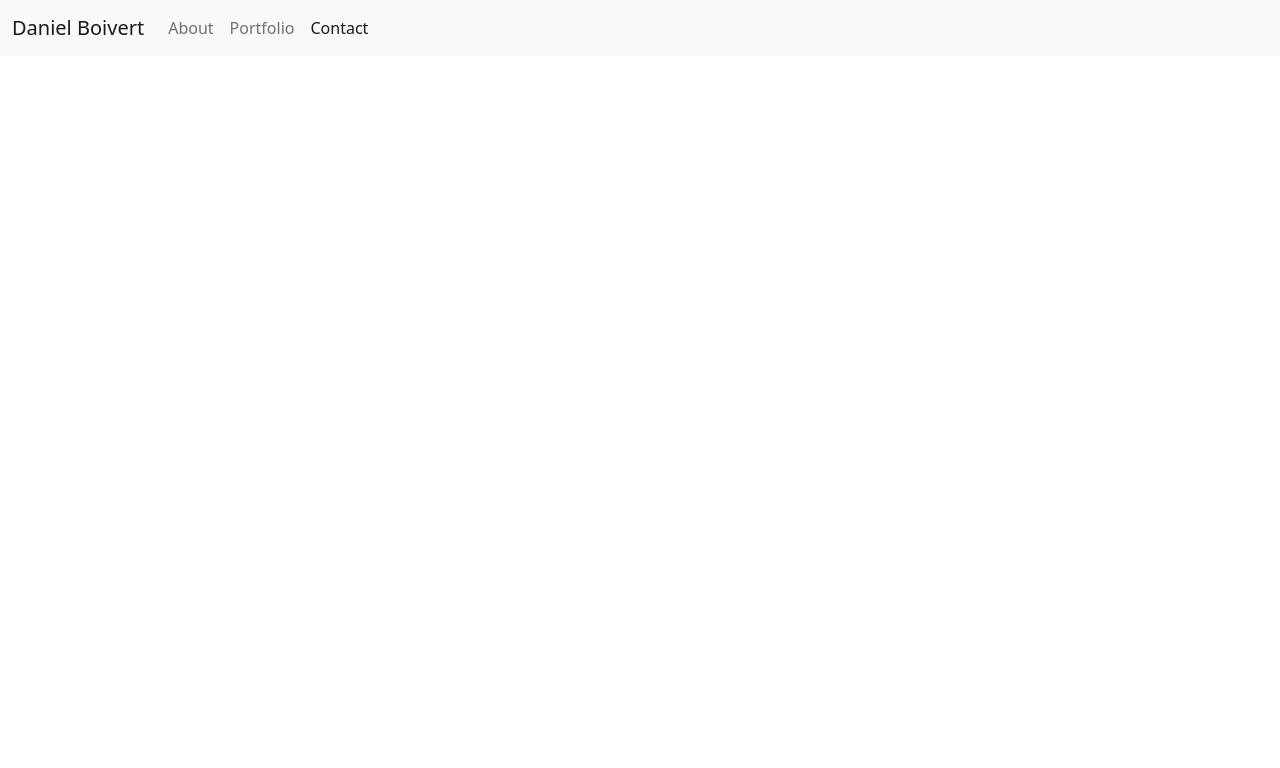
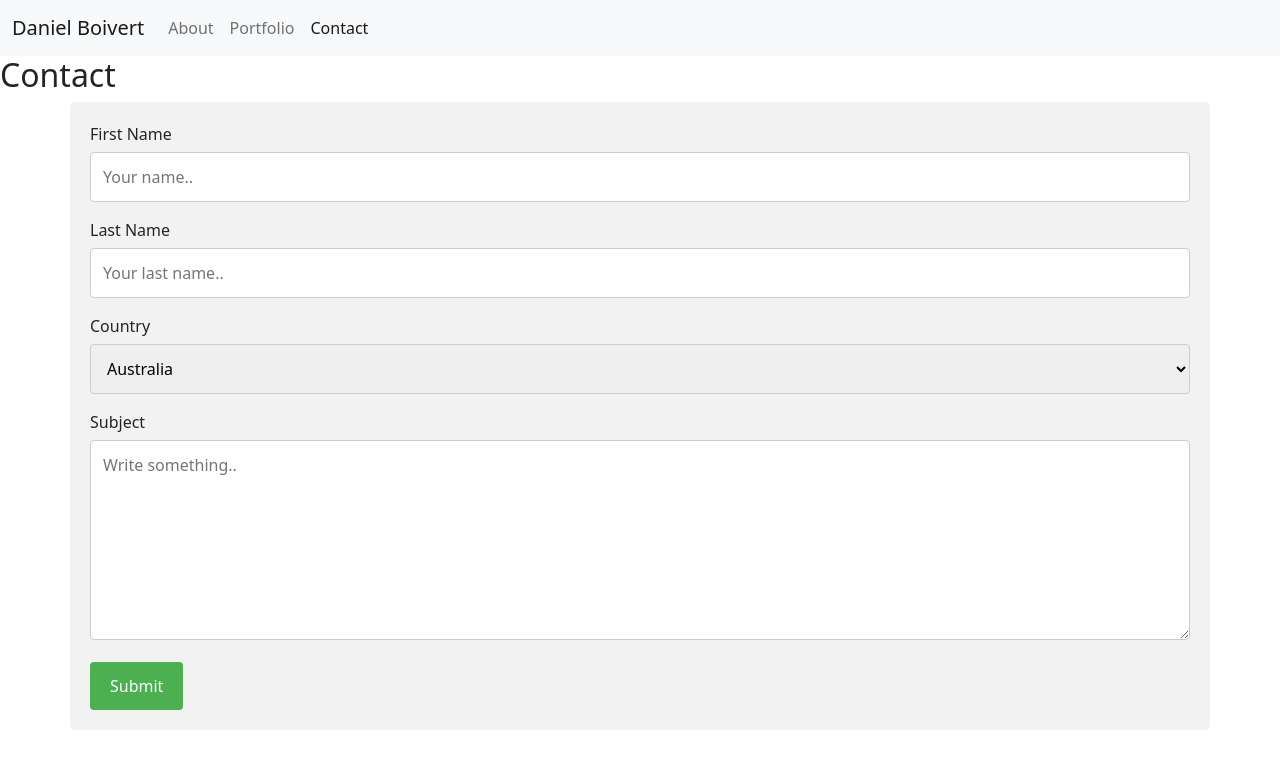
Before and after one commit to dboivert13/homework-2-responsive-portfolio, a plain HTML site: page contact.html in a window 1280 px wide. Drawn offline with nearby package versions, Linux system fonts and the light colour scheme.

Commit message:
portfolio and contact pages with starter code

```diff
--- a/contact.html
+++ b/contact.html
@@ -6,6 +6,7 @@
     <title>Daniel's Portfolio</title>
     <link href="https://cdn.jsdelivr.net/npm/bootstrap@5.0.0-beta1/dist/css/bootstrap.min.css" rel="stylesheet"
         integrity="sha384-giJF6kkoqNQ00vy+HMDP7azOuL0xtbfIcaT9wjKHr8RbDVddVHyTfAAsrekwKmP1" crossorigin="anonymous">
+        <link rel="stylesheet" href="./index/contact.css">
 </head>
 
 <nav class="navbar navbar-expand-lg navbar-light bg-light">
@@ -30,6 +31,30 @@
     </div>
   </nav>
 <body>
+  <h2>Contact</h2>
+  <div class="container">
+    <form action="action_page.php">
+
+      <label for="fname">First Name</label>
+      <input type="text" id="fname" name="firstname" placeholder="Your name..">
+
+      <label for="lname">Last Name</label>
+      <input type="text" id="lname" name="lastname" placeholder="Your last name..">
+
+      <label for="country">Country</label>
+      <select id="country" name="country">
+        <option value="australia">Australia</option>
+        <option value="canada">Canada</option>
+        <option value="usa">USA</option>
+      </select>
+
+      <label for="subject">Subject</label>
+      <textarea id="subject" name="subject" placeholder="Write something.." style="height:200px"></textarea>
+
+      <input type="submit" value="Submit">
+
+    </form>
+  </div>
 
 </body>
 <script src="https://cdn.jsdelivr.net/npm/@popperjs/core@2.5.4/dist/umd/popper.min.js"
--- /dev/null
+++ b/index/contact.css
@@ -0,0 +1,33 @@
+/* Style inputs with type="text", select elements and textareas */
+input[type=text], select, textarea {
+    width: 100%; /* Full width */
+    padding: 12px; /* Some padding */
+    border: 1px solid #ccc; /* Gray border */
+    border-radius: 4px; /* Rounded borders */
+    box-sizing: border-box; /* Make sure that padding and width stays in place */
+    margin-top: 6px; /* Add a top margin */
+    margin-bottom: 16px; /* Bottom margin */
+    resize: vertical /* Allow the user to vertically resize the textarea (not horizontally) */
+  }
+
+  /* Style the submit button with a specific background color etc */
+  input[type=submit] {
+    background-color: #4CAF50;
+    color: white;
+    padding: 12px 20px;
+    border: none;
+    border-radius: 4px;
+    cursor: pointer;
+  }
+
+  /* When moving the mouse over the submit button, add a darker green color */
+  input[type=submit]:hover {
+    background-color: #45a049;
+  }
+
+  /* Add a background color and some padding around the form */
+  .container {
+    border-radius: 5px;
+    background-color: #f2f2f2;
+    padding: 20px;
+  }
```
Also changed, not shown: index/about.css (+20 -8 lines), index/about.html (+2 -2 lines), portfolio.html (+5 -0 lines).
